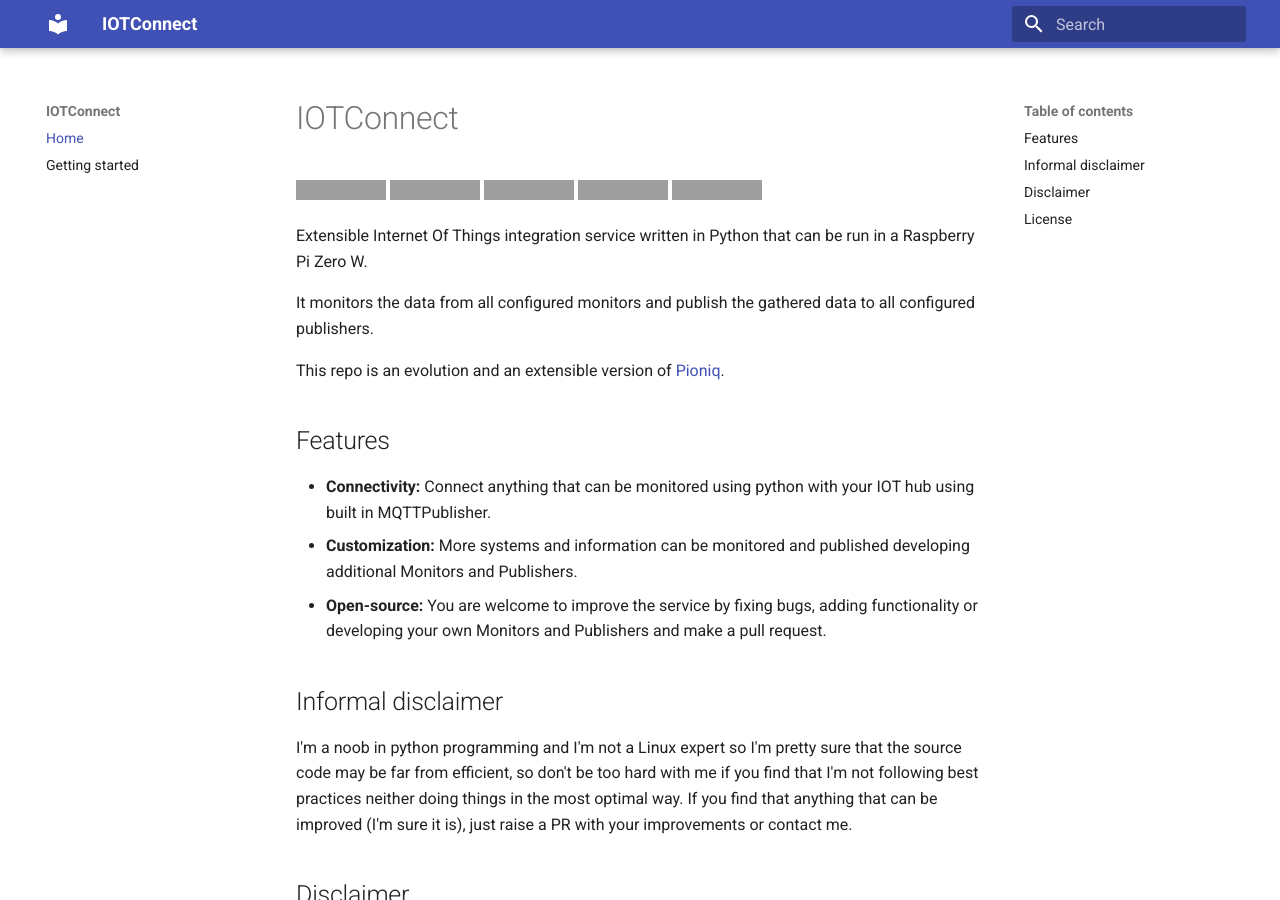
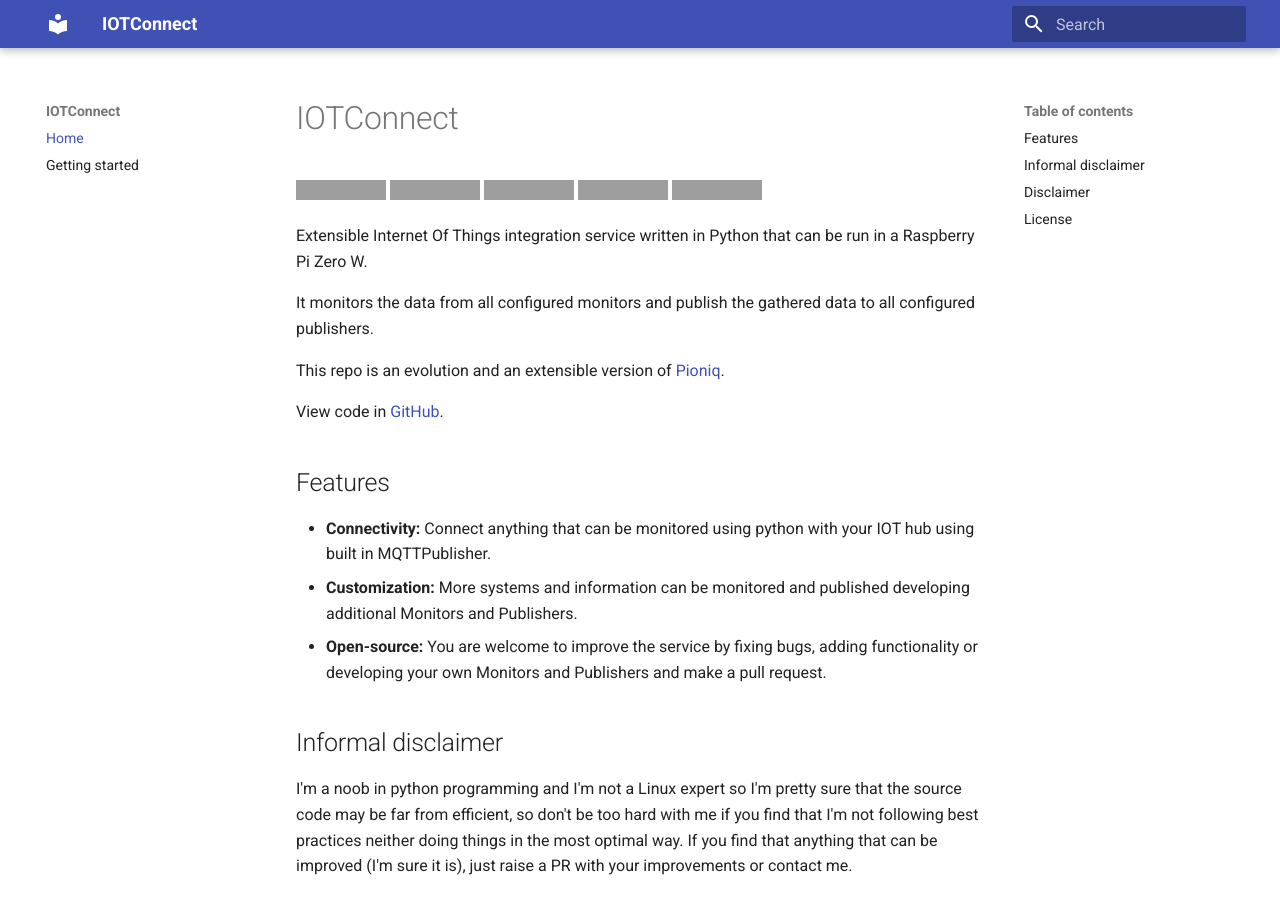
Before and after one commit to hokus15/IOTConnect, an MkDocs documentation site: the page built from docs/index.md, in a window 1280 px wide and 900 px high. Built offline with MkDocs 1.6.1 and Material for MkDocs 9.7.7, drawn with Linux system fonts in a browser that asks for light colours; grey boxes are pictures that could not be loaded.

Commit message:
Added github link to documentation

```diff
--- a/docs/index.md
+++ b/docs/index.md
@@ -6,6 +6,8 @@ Extensible Internet Of Things integration service written in Python that can be
 It monitors the data from all configured monitors and publish the gathered data to all configured publishers.
 
 This repo is an evolution and an extensible version of [Pioniq](https://github.com/hokus15/pioniq).
+
+View code in [GitHub](https://github.com/hokus15/IOTConnect).
 
 ## Features
 -   **Connectivity:** Connect anything that can be monitored using python with your IOT hub using built in MQTTPublisher.
```
